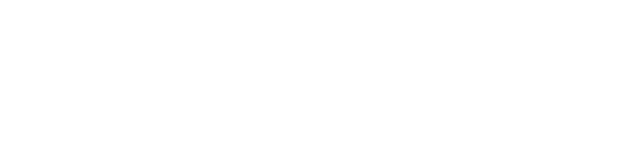
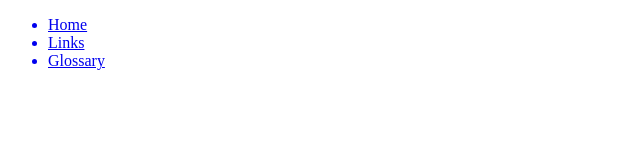
Before and after one commit to saultcollege/csd112-lab-repo-WilmartPogoy123, a plain HTML site: page index.html in a window 1280 px wide. Shown: the whole page, without its empty margins (0-640 px from the left). Drawn offline with Linux system fonts and the light colour scheme.

Commit message:
Create unordered list in header element

```diff
--- a/index.html
+++ b/index.html
@@ -11,7 +11,20 @@
 <div class="width-wrap">
 
 <header>
+    <nav>
+        <ul>
+            <a href="index.html">
+                <li>Home</li>
+            </a>
+            <a href="links.html">
+                <li>Links</li>
+            </a>
+            <a href="glossary.html">
+                <li>Glossary</li>
+            </a>
+        </ul>
 
+        </nav>
 </header>
 
 <main>
```
